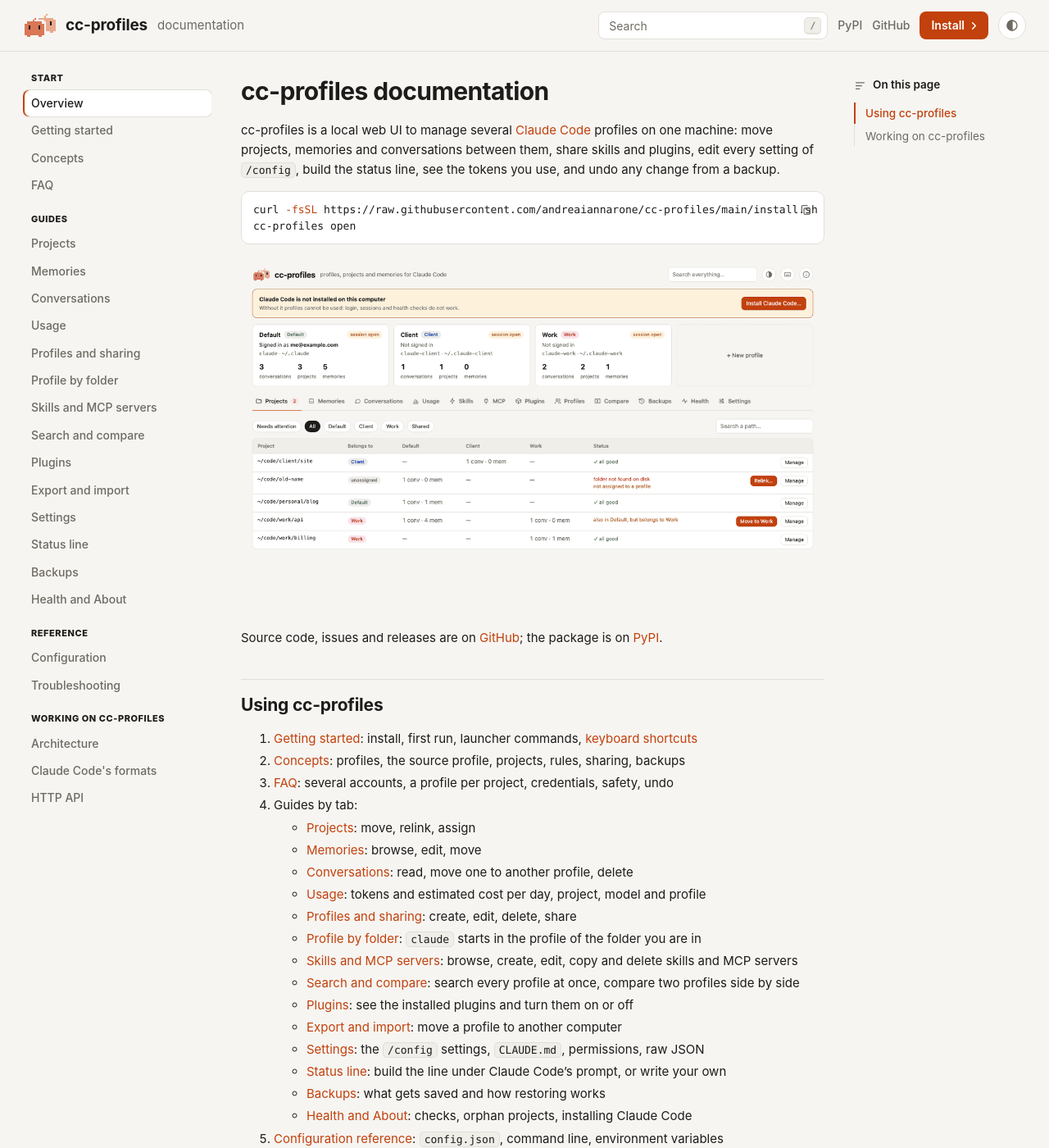
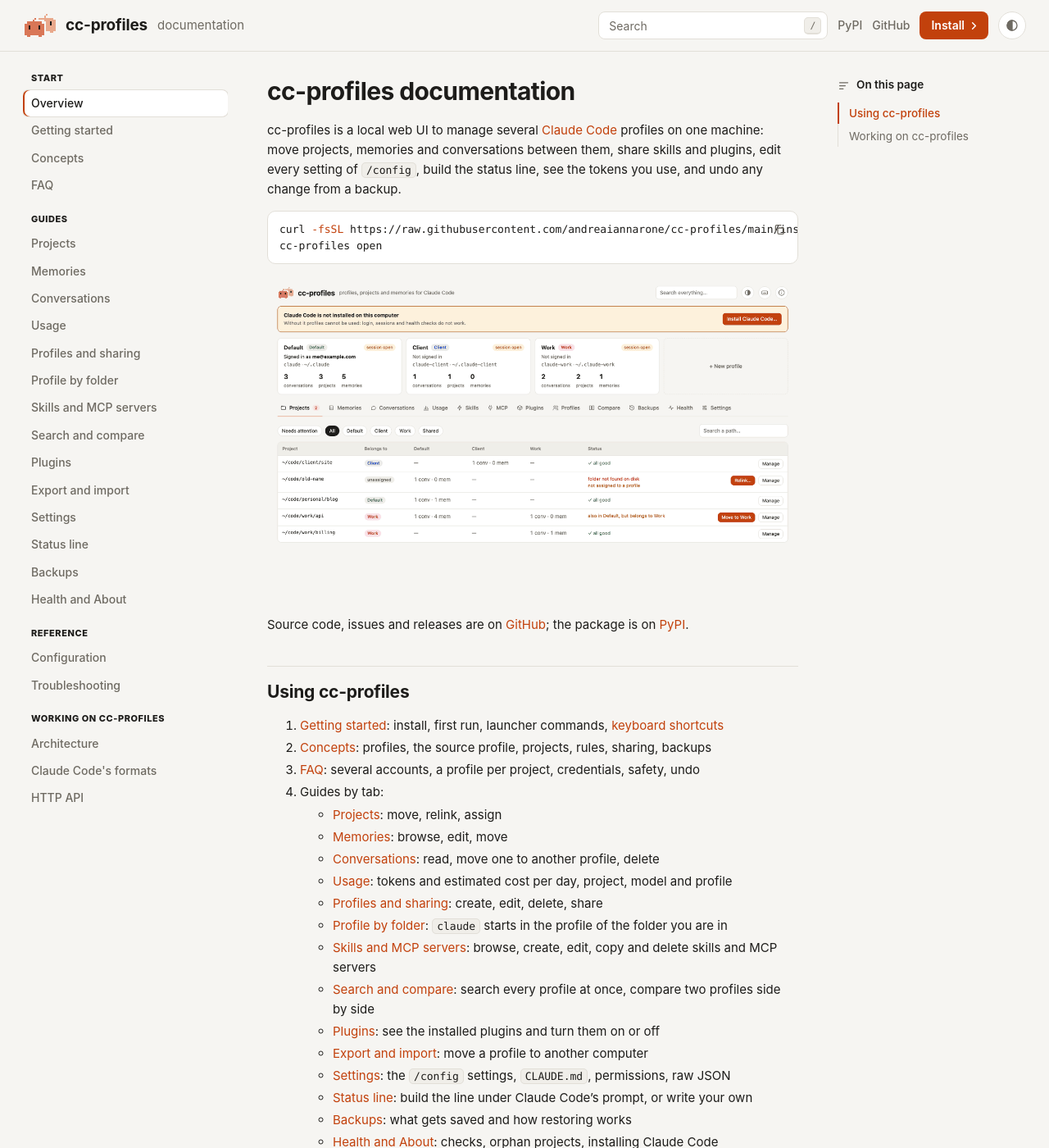
Before and after one commit to andreaiannarone/cc-profiles, a Jekyll site: the page built from docs/README.md, in a window 1280 px wide and 1400 px high. Shown: the whole window at 82% size. Built offline with Jekyll 4.4.1, drawn with Linux system fonts in a browser that asks for light colours; our own code applies the rules of GitHub Pages for plain Markdown files.

Commit message:
Docs site: full-width layout

```diff
--- a/docs/assets/site.css
+++ b/docs/assets/site.css
@@ -89,8 +89,11 @@ a:hover { text-decoration: underline; }
 .sresults .snone { padding: 10px; color: var(--muted); font-size: 13.5px; }
 
 /* sidebar like the app's tab groups */
-.layout { display: grid; grid-template-columns: 230px minmax(0, 1fr) 210px; gap: 36px; max-width: 1360px; margin: 0 auto; padding: 24px 28px 80px; }
+/* full width, aligned with the header: sidebar, page, On this page */
+.layout { display: grid; grid-template-columns: 250px minmax(0, 1fr) 230px; gap: 48px; padding: 24px 28px 80px; }
 .side { position: sticky; top: 76px; align-self: start; max-height: calc(100vh - 92px); overflow: auto; }
+/* thin scrollbars, in the theme's colors */
+.side, .toc, .doc pre, .doc table { scrollbar-width: thin; scrollbar-color: var(--line) transparent; }
 .side summary { display: none; }
 .ngroup { display: grid; gap: 1px; margin-bottom: 16px; }
 .nlabel { font-size: 11px; font-weight: 800; text-transform: uppercase; letter-spacing: .05em; color: var(--text); padding: 0 10px 4px; }
@@ -99,7 +102,7 @@ a:hover { text-decoration: underline; }
 .side a.on { color: var(--text); background: var(--panel); box-shadow: inset 2px 0 0 var(--accent), 0 0 0 1px var(--line); }
 
 /* the page */
-.doc { min-width: 0; max-width: 820px; }
+.doc { min-width: 0; }
 /* On this page, on the right */
 .toc { position: sticky; top: 76px; align-self: start; max-height: calc(100vh - 92px); overflow: auto; font-size: 13.5px; }
 .toc[hidden] { display: none; }
@@ -110,7 +113,7 @@ a:hover { text-decoration: underline; }
 .toc a.sub { padding-left: 24px; font-size: 13px; }
 .toc a:hover { color: var(--text); text-decoration: none; }
 .toc a.on { color: var(--accent); border-left-color: var(--accent); font-weight: 550; }
-@media (max-width: 1199px) { .layout { grid-template-columns: 230px minmax(0, 1fr); max-width: 1180px; } .toc { display: none; } }
+@media (max-width: 1199px) { .layout { grid-template-columns: 230px minmax(0, 1fr); gap: 36px; } .toc { display: none; } }
 .doc h1 { font-size: 30px; letter-spacing: -0.02em; line-height: 1.2; margin: 6px 0 18px; }
 .doc h2 { font-size: 21px; letter-spacing: -0.01em; margin: 38px 0 12px; padding-top: 14px; border-top: 1px solid var(--line); }
 .doc h3 { font-size: 17px; margin: 28px 0 8px; }
@@ -129,7 +132,9 @@ kbd { padding: 1px 6px; border: 1px solid var(--line); border-bottom-width: 2px;
 .doc pre { padding: 12px 14px; overflow-x: auto; line-height: 1.5; margin: 0 0 16px; }
 /* the Copy button of code blocks: on hover or focus, always on touch screens */
 .doc .has-copy { position: relative; }
-.doc .has-copy > pre { padding-right: 48px; }
+.doc .has-copy > pre { padding-right: 14px; }
+/* the copy icon never covers a line: the code reserves its width, also when it scrolls sideways */
+.doc .has-copy > pre > code { display: inline-block; min-width: 100%; padding-right: 40px; box-sizing: border-box; }
 .doc .copy { position: absolute; top: 8px; right: 8px; width: 28px; height: 28px; display: inline-flex; align-items: center; justify-content: center; padding: 0;
   color: var(--muted); background: transparent; border: 0; border-radius: 6px; cursor: pointer; }
 .doc .copy svg { width: 16px; height: 16px; }
```
Also changed, not shown: CHANGELOG.md, docs/assets/demo-dark.gif, docs/assets/demo-light.gif, docs/assets/screenshots/conversations-dark.jpg, docs/assets/screenshots/conversations-light.jpg, docs/assets/screenshots/mcp-dark.jpg, docs/assets/screenshots/memories-dark.jpg, docs/assets/screenshots/memories-light.jpg, docs/assets/screenshots/skills-dark.jpg, docs/assets/screenshots/statusline-dark.jpg, docs/assets/screenshots/usage-dark.jpg, docs/assets/screenshots/usage-light.jpg, docs/assets/social-preview.png.
